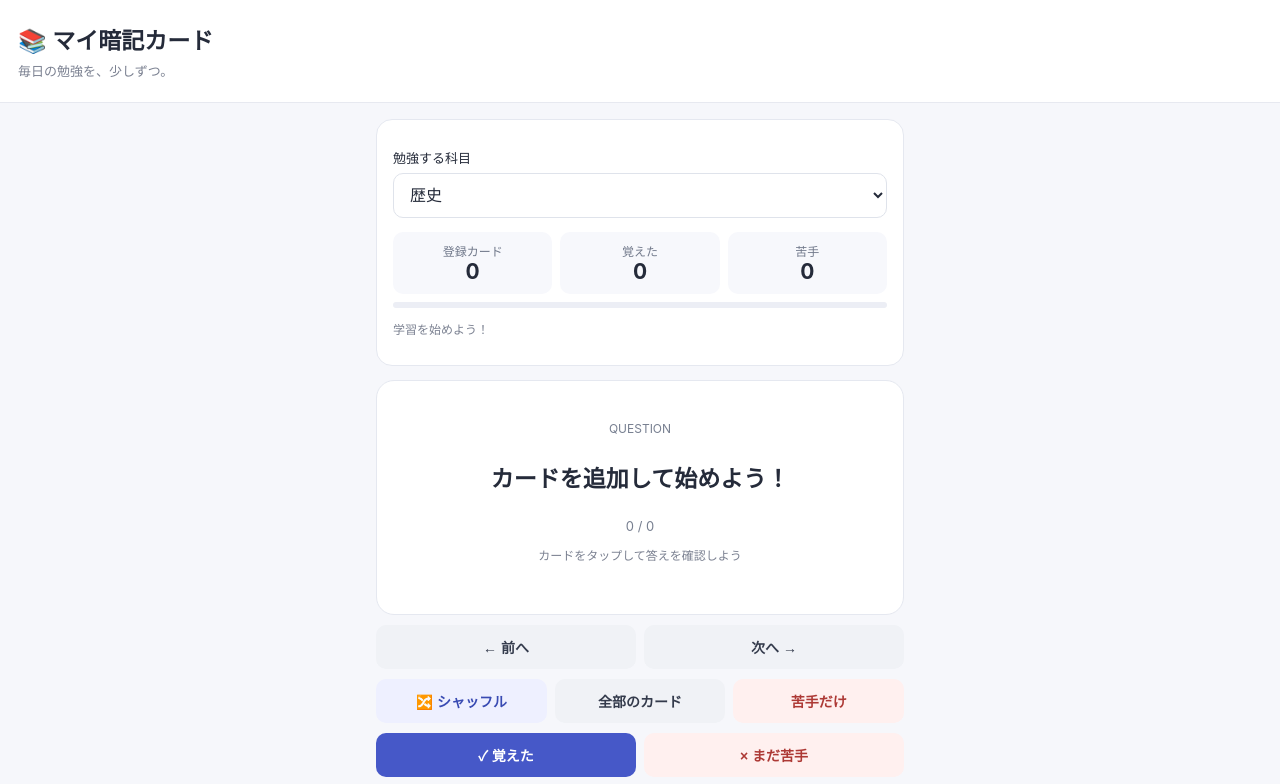
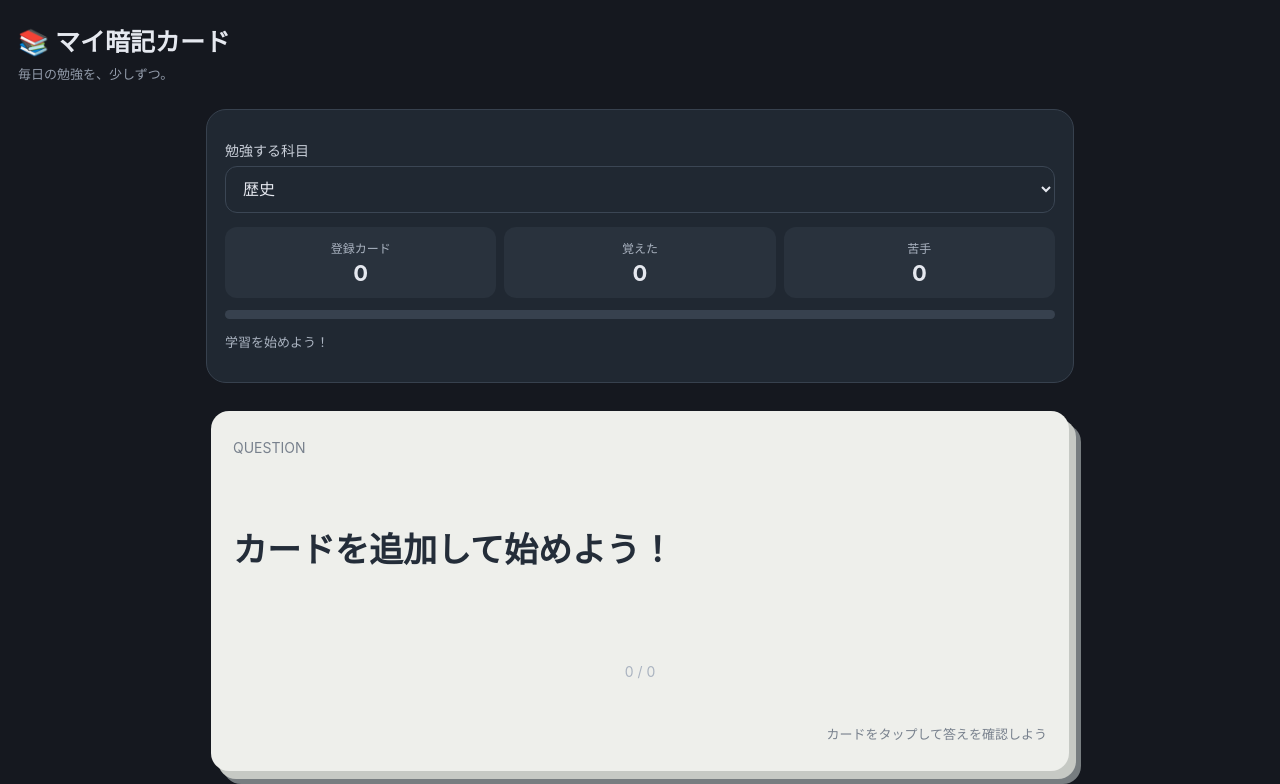
Before and after one commit to sopunnn/-, a plain HTML site: page index.html in a window 1280 px wide. Shown: the top 784 px of the page. Drawn offline with Linux system fonts and the light colour scheme.

Commit message:
index.html を更新

```diff
--- a/index.html
+++ b/index.html
@@ -5,39 +5,169 @@
 <meta charset="UTF-8">
 <meta name="viewport" content="width=device-width, initial-scale=1">
 <title>マイ暗記カード</title>
+
 <style>
 *{box-sizing:border-box}
-body{margin:0;background:#f6f7fb;color:#252b3a;font-family:-apple-system,BlinkMacSystemFont,sans-serif}
-header{background:#fff;padding:22px 18px;border-bottom:1px solid #e7e9f0}
-header h1{font-size:23px;margin:0}
-header p{font-size:13px;color:#7b8191;margin:5px 0 0}
-main{max-width:560px;margin:auto;padding:16px}
-.panel{background:white;border:1px solid #e5e8f0;border-radius:16px;padding:16px;margin-bottom:14px}
-h2{font-size:16px;margin:0 0 12px}
-label{display:block;font-size:13px;margin:12px 0 6px}
-select,input,textarea{width:100%;padding:12px;border:1px solid #dfe3eb;border-radius:10px;background:white;font-size:16px;color:#252b3a}
-button{border:0;border-radius:10px;padding:12px;font-size:14px;font-weight:600;cursor:pointer}
-button:active{opacity:.75}
-.primary{background:#4658c8;color:white}
-.light{background:#eef0ff;color:#394bb3}
-.gray{background:#f0f2f6;color:#343b4c}
-.red{background:#fff0ef;color:#ad3935}
-.row{display:flex;gap:8px;margin-top:10px}
+body{
+  margin:0;
+  background:#15181f;
+  color:#e5e8ef;
+  font-family:-apple-system,BlinkMacSystemFont,sans-serif
+}
+header{
+  background:#15181f;
+  padding:22px 18px 12px;
+  border:0
+}
+header h1{font-size:25px;margin:0;font-weight:750}
+header p{font-size:13px;color:#929baa;margin:6px 0 0}
+main{max-width:900px;margin:auto;padding:14px 16px 24px}
+.panel{
+  background:#202832;
+  border:1px solid #37414e;
+  border-radius:20px;
+  padding:18px;
+  margin-bottom:18px
+}
+h2{font-size:17px;margin:0 0 12px}
+label{display:block;font-size:14px;margin:12px 0 6px;color:#c8ced8}
+select,input,textarea{
+  width:100%;
+  padding:13px;
+  border:1px solid #3b4654;
+  border-radius:12px;
+  background:#202832;
+  font-size:16px;
+  color:#e5e8ef
+}
+button{
+  border:1px solid #394452;
+  border-radius:20px;
+  padding:15px 12px;
+  font-size:15px;
+  font-weight:600;
+  cursor:pointer;
+  background:#202832;
+  color:#e5e8ef;
+  transition:opacity .15s
+}
+button:active{opacity:.7}
+.primary,.light{
+  background:#50c18b;
+  color:#10251d;
+  border-color:#50c18b
+}
+.gray{background:#202832;color:#e5e8ef}
+.red{
+  background:#303039;
+  color:#f1b4b4;
+  border-color:#41414c
+}
+.row{display:flex;gap:9px;margin-top:10px}
 .row button{flex:1;min-width:0}
-.progress{height:6px;background:#eceef5;border-radius:10px;overflow:hidden;margin-top:8px}
-#progressBar{height:100%;width:0;background:#4658c8;transition:width .2s}
+.progress{
+  height:9px;
+  background:#37414e;
+  border-radius:20px;
+  overflow:hidden;
+  margin-top:12px
+}
+#progressBar{
+  height:100%;
+  width:0;
+  background:#50c18b;
+  transition:width .2s
+}
 .stats{display:flex;gap:8px;margin-top:14px}
-.stat{flex:1;text-align:center;background:#f7f8fc;padding:10px 4px;border-radius:10px;font-size:12px;color:#70788a}
-.stat strong{display:block;font-size:21px;color:#252b3a}
-.flashcard{background:#fff;border:1px solid #e5e8f0;border-radius:18px;min-height:235px;padding:22px 16px;display:flex;flex-direction:column;align-items:center;justify-content:center;text-align:center;cursor:pointer;margin-bottom:10px}
-.eyebrow{font-size:12px;color:#777f90}
-#cardText{font-size:23px;font-weight:700;white-space:pre-wrap;overflow-wrap:anywhere;margin:24px 0}
-.small{font-size:12px;color:#7b8191}
-#position{font-size:13px;color:#777f90}
-#message,#generatorMessage{font-size:13px;color:#394bb3;margin-top:10px}
+.stat{
+  flex:1;
+  text-align:center;
+  background:#29323d;
+  padding:12px 4px;
+  border-radius:12px;
+  font-size:12px;
+  color:#aab3c0
+}
+.stat strong{
+  display:block;
+  font-size:22px;
+  color:#e5e8ef;
+  margin-top:4px
+}
+.flashcard{
+  position:relative;
+  background:#eeefeb;
+  color:#242d39;
+  border:0;
+  border-radius:18px;
+  min-height:360px;
+  padding:28px 22px;
+  display:flex;
+  flex-direction:column;
+  align-items:stretch;
+  justify-content:space-between;
+  text-align:center;
+  cursor:pointer;
+  margin:28px 5px 16px;
+  box-shadow:7px 8px 0 #c6c9c4,12px 13px 0 #777d80;
+}
+.eyebrow{
+  font-size:14px;
+  color:#78818d;
+  text-align:left
+}
+#cardText{
+  font-size:clamp(24px,5vw,34px);
+  line-height:1.65;
+  font-weight:750;
+  white-space:pre-wrap;
+  overflow-wrap:anywhere;
+  margin:35px 0;
+  text-align:left
+}
+#position{
+  font-size:14px;
+  color:#aab3c0;
+  text-align:center;
+  margin-top:20px
+}
+.flashcard .small{
+  color:#78818d;
+  text-align:right;
+  margin-bottom:0
+}
+.small{font-size:13px;color:#aab3c0}
+#progressText{color:#aab3c0}
+#message,#generatorMessage{
+  font-size:13px;
+  color:#50c18b;
+  margin-top:10px
+}
 details summary{cursor:pointer;font-weight:700;font-size:15px}
-footer{text-align:center;font-size:12px;color:#8a90a0;padding:12px 0 28px}
+footer{text-align:center;font-size:12px;color:#858e9b;padding:16px 0 28px}
+#markKnown{
+  background:#50c18b;
+  color:#10251d;
+  border-color:#50c18b;
+  font-size:18px;
+  min-height:70px
+}
+#markWeak{
+  font-size:17px;
+  min-height:70px
+}
+#prev,#next{min-width:54px}
+@media(max-width:420px){
+  main{padding:12px}
+  header{padding:20px 14px 10px}
+  .flashcard{min-height:310px;padding:22px 18px}
+  #cardText{font-size:25px}
+  .row{gap:7px}
+  button{padding:13px 8px;font-size:13px}
+  #markKnown,#markWeak{font-size:15px}
+}
 </style>
+
 </head>
 <body>
 <header>
```
